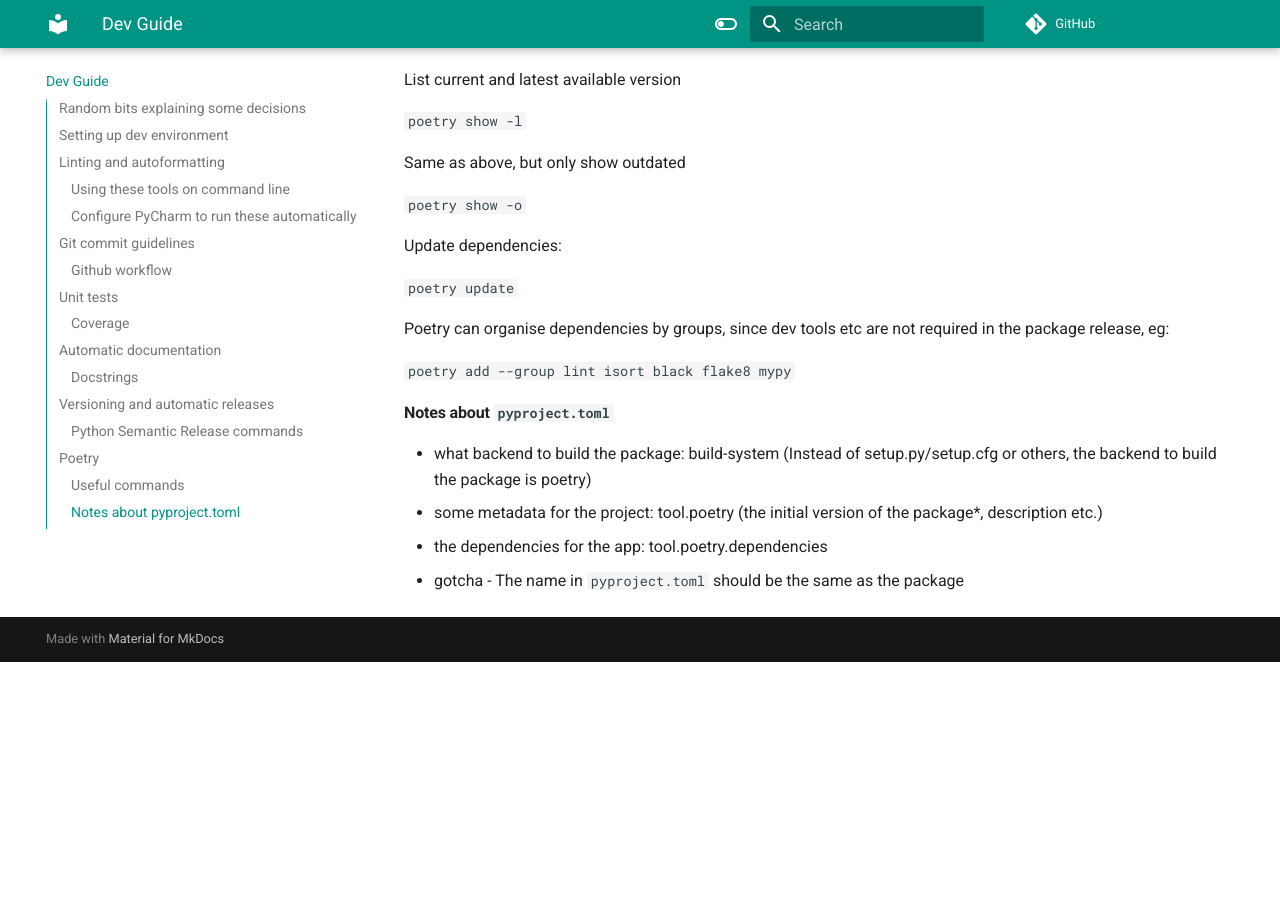
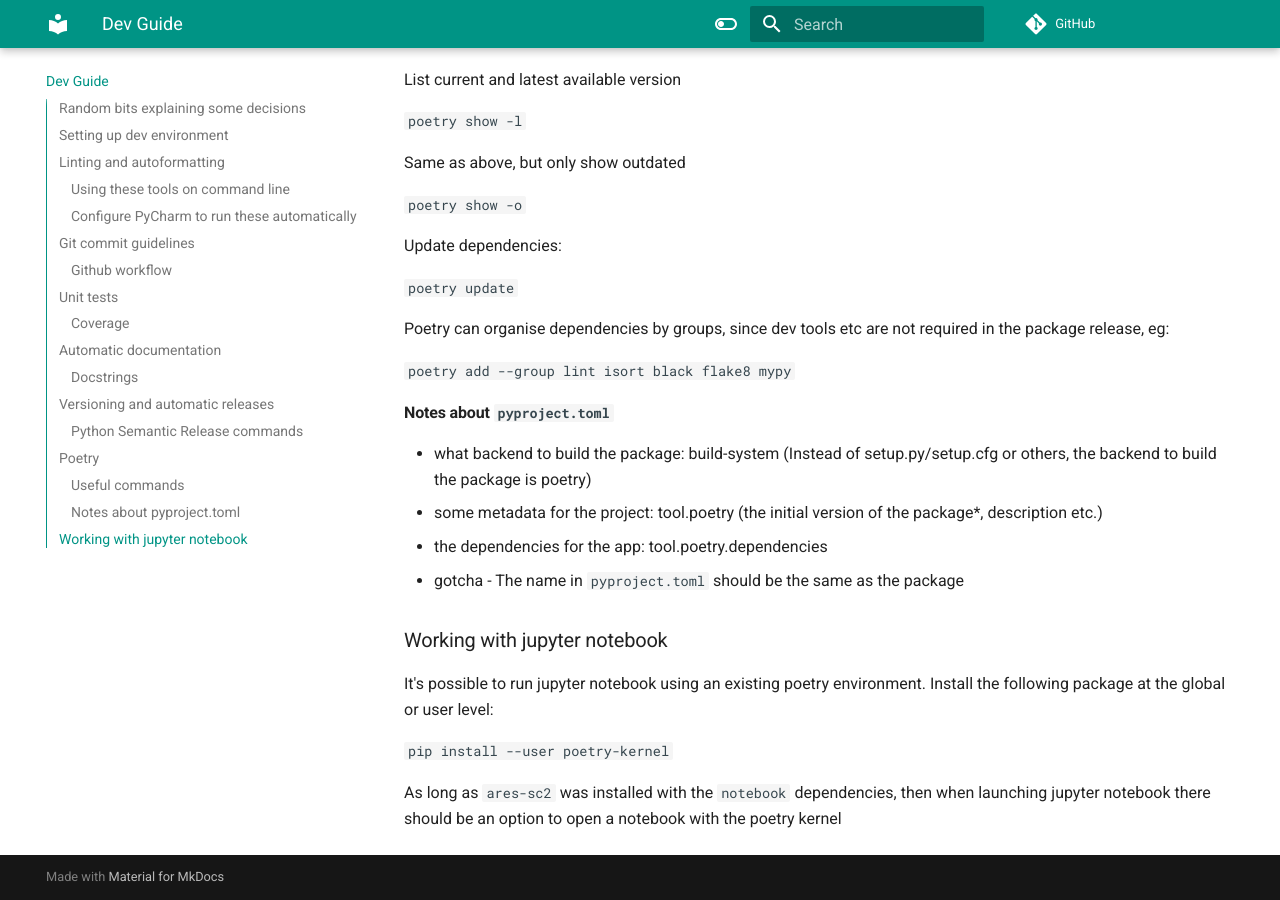
Before and after one commit to AresSC2/ares-sc2, an MkDocs documentation site: the page built from docs/dev-guide.md, in a window 1280 px wide and 900 px high, scrolled down 4919 px. Built offline with MkDocs 1.6.1 and Material for MkDocs 9.7.7, drawn with Linux system fonts in a browser that asks for light colours; comment, search, counter and statistics services are not loaded; before the commit the page ends 5581 px from its top, so only the background shows below that; some of the changed text lies outside the part shown.

Commit message:
build: jupyter notebook dependencies launch with poetry kernel

```diff
--- a/docs/dev-guide.md
+++ b/docs/dev-guide.md
@@ -12,7 +12,7 @@ recommend the `src` layout
 ### Setting up dev environment
 - install `poetry`
 - clone repo
-- run `poetry install`
+- run `poetry install --with docs lint test semver notebook`
 
 ### Linting and autoformatting
  - black for main autoformatting
@@ -247,3 +247,12 @@ Poetry can organise dependencies by groups, since dev tools etc are not required
  - some metadata for the project: tool.poetry (the initial version of the package*, description etc.)
  - the dependencies for the app: tool.poetry.dependencies
  - gotcha - The name in `pyproject.toml` should be the same as the package
+
+### Working with jupyter notebook
+It's possible to run jupyter notebook using an existing poetry environment. Install the following
+package at the global or user level:
+
+`pip install --user poetry-kernel`
+
+As long as `ares-sc2` was installed with the `notebook` dependencies, then when launching
+jupyter notebook there should be an option to open a notebook with the poetry kernel
--- a/pyproject.toml
+++ b/pyproject.toml
@@ -45,6 +45,11 @@ mkdocstrings = {extras = ["python"], version = "^0.20.0"}
 
 [tool.poetry.group.semver.dependencies]
 python-semantic-release = "^7.33.0"
+
+[tool.poetry.group.notebook.dependencies]
+ipykernel = "^6.22.0"
+matplotlib = "^3.7.1"
+line-profiler = "^4.0.3"
 
 [build-system]
 requires = ["poetry-core", "Cython", "numpy", "setuptools"]
```
Also changed, not shown: README.md (+1 -1 lines), 7 other files.
